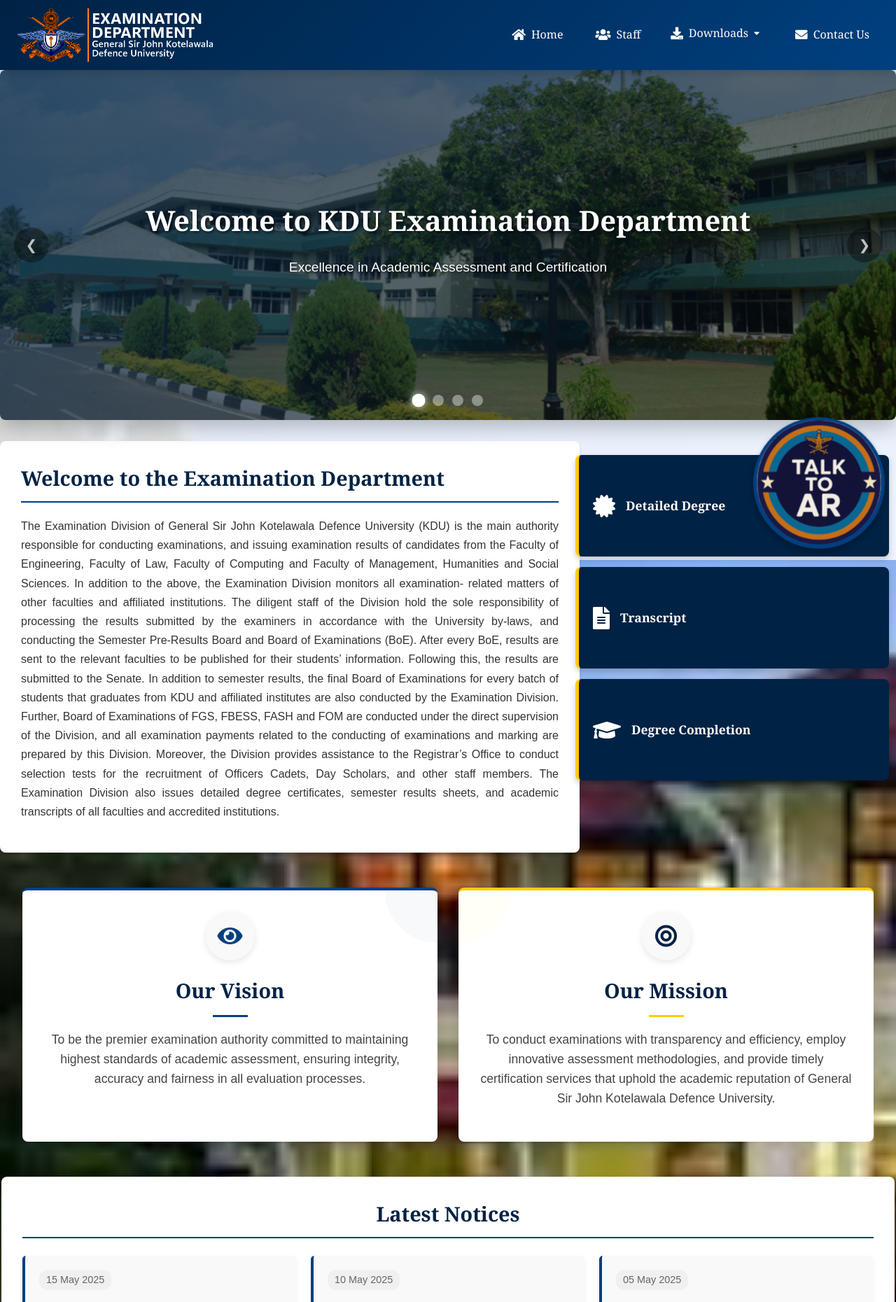
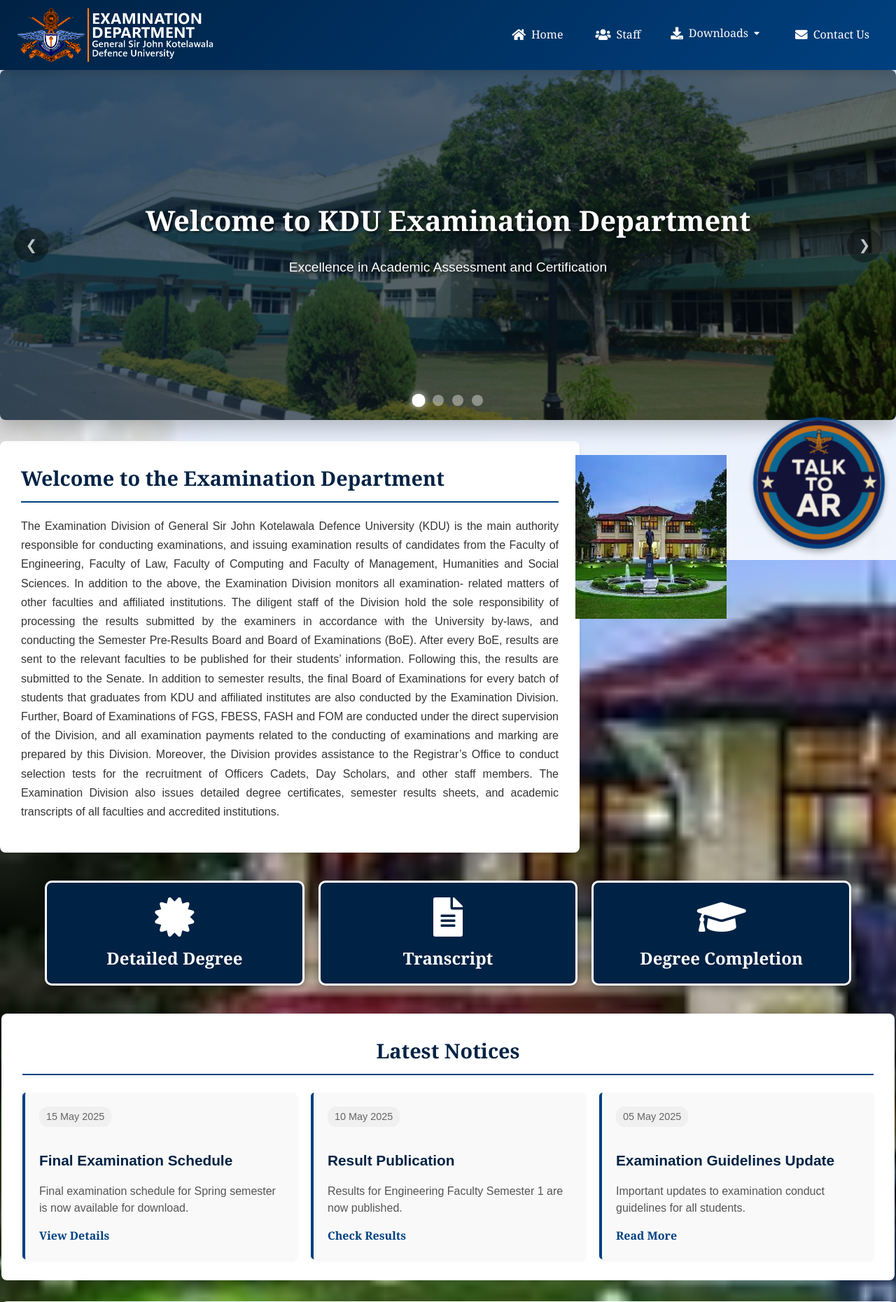
Before and after one commit to RWageesha/Examination-Department, a PHP site: page / in a window 1280 px wide. Shown: the top 1860 px of the page at 70% size. Run offline with PHP 8.4, Linux system fonts and the light colour scheme; some web fonts are replaced.

Commit message:
Certificate-buttons

```diff
--- a/assets/css/style.css
+++ b/assets/css/style.css
@@ -870,9 +870,6 @@ header img {
     flex-direction: column;
     align-items: center;
     justify-content: center;
-    width: 400px;
-    height: 100px;
-    border-radius: 10px; /* Changed from 50% (circle) to 10px for slightly rounded corners */
     background-color: #002244;
     color: white;
     text-decoration: none;
@@ -880,7 +877,14 @@ header img {
     transition: all 0.3s ease;
     border: 3px solid #fff;
     text-align: center;
+    border-radius: 10px;
     padding: 20px;
+}
+
+.certificate-button:hover {
+    transform: scale(1.05);
+    background-color: #004080;
+    box-shadow: 0 6px 16px rgba(0, 0, 0, 0.4);
 }
 
 .certificate-button i {
@@ -892,12 +896,6 @@ header img {
     font-size: 1.3rem;
     font-weight: bold;
     line-height: 1.3;
-}
-
-.certificate-button:hover {
-    transform: scale(1.05);
-    background-color: #004080;
-    box-shadow: 0 6px 16px rgba(0, 0, 0, 0.4);
 }
 
 /* Media query for responsive design */
@@ -907,6 +905,14 @@ header img {
         width: 100%;
         margin: 20px 0;
     }
+}
+
+#image-container1{
+    position: absolute;
+    right: 10px;
+    top: 650px; /* Adjust this value based on your layout */
+    width: 35%;
+    z-index: 5;
 }
 
 /* Certificate Services Section Styling */
@@ -916,6 +922,57 @@ header img {
     top: 650px; /* Adjust this value based on your layout */
     width: 35%;
     z-index: 5;
+}
+
+#vision-mission {
+    width: 90%; /* Match the width of the section above */
+    margin: 40px auto;
+    padding: 0;
+}
+
+.three-buttons-container {
+    display: flex;
+    /* This minimizes the gap between buttons */
+    gap: 20px;
+    justify-content: center;
+}
+
+/* Targeting the buttons inside our new container to make them bigger */
+.three-buttons-container .certificate-button {
+    /* flex: 1 makes each button grow to fill available space */
+    flex: 1;
+    /* Set a max-width to prevent them from becoming too wide on large screens */
+    max-width: 450px;
+    /* Increased height for a bigger button */
+    height: 150px;
+}
+
+/* Making the icon and text larger to match the bigger button */
+.three-buttons-container .certificate-button i {
+    font-size: 3.5rem; /* Increased icon size */
+    margin-bottom: 15px;
+}
+
+.three-buttons-container .certificate-button span {
+    font-size: 1.5rem; /* Increased font size */
+    font-weight: bold;
+    line-height: 1.3;
+}
+
+
+/* Responsive adjustments for the three buttons */
+@media (max-width: 992px) {
+    .three-buttons-container {
+        /* Stack the buttons vertically on smaller screens */
+        flex-direction: column;
+        align-items: center;
+    }
+
+    .three-buttons-container .certificate-button {
+        width: 100%;
+        /* Remove max-width when stacked so they can be full-width */
+        max-width: none;
+    }
 }
 
 .certificate-buttons {
@@ -994,9 +1051,9 @@ header img {
 }
 /* Vision & Mission Section Styling */
 #vision-mission {
-    width: 95%;
-    margin: 0 auto 30px;
-    padding: 20px;
+    width: 90%; /* Match the width of the section above */
+    margin: 40px auto;
+    padding: 0;
 }
 
 .vision-mission-container {
--- a/index.html
+++ b/index.html
@@ -135,8 +135,7 @@
                 <i class="fas fa-chart-bar"></i>
                 <span>Exam Results</span>
             </a>
-        </div>
--->
+        </div>-->
         <!-- Navigation arrows -->
         <button class="slider-arrow prev-arrow">&#10094;</button>
         <button class="slider-arrow next-arrow">&#10095;</button>
@@ -161,7 +160,30 @@
 
         <!-- Certificate Services Section -->
         <section id="certificate-services">
-            <div class="certificate-buttons">
+            <!--<div class="certificate-buttons">-->
+            <div class="image-container1">
+                <img src="./assets/images/KDU.jpeg" alt="Descriptive text for the image" class="image-container1">
+            </div>
+
+                <!--<a href="#detailed-degree" class="certificate-button">
+                    <i class="fas fa-certificate"></i>
+                    <span>Detailed Degree</span>
+                </a>
+                <a href="#transcript" class="certificate-button">
+                    <i class="fas fa-file-alt"></i>
+                    <span>Transcript</span>
+                </a>
+                <a href="#degree-completion" class="certificate-button">
+                    <i class="fas fa-graduation-cap"></i>
+                    <span>Degree Completion</span>
+                </a>-->
+            <!--</div>-->
+        </section>
+
+        <!-- Vision & Mission Sections -->
+<section id="vision-mission">
+
+    <div class="three-buttons-container">
                 <a href="#detailed-degree" class="certificate-button">
                     <i class="fas fa-certificate"></i>
                     <span>Detailed Degree</span>
@@ -175,11 +197,32 @@
                     <span>Degree Completion</span>
                 </a>
             </div>
-        </section>
+    <!--<div class="vision-mission-container">
+        <div class="certificate-buttons">
+                <a href="#detailed-degree" class="certificate-button">
+                    <i class="fas fa-certificate"></i>
+                    <span>Detailed Degree</span>
+                </a>
+            </div>
 
+        <div class="certificate-buttons">
+                <a href="#transcript" class="certificate-button">
+                    <i class="fas fa-file-alt"></i>
+                    <span>Transcript</span>
+                </a>
+            </div>
+
+            <div class="certificate-buttons">
+                <a href="#degree-completion" class="certificate-button">
+                    <i class="fas fa-graduation-cap"></i>
+                    <span>Degree Completion</span>
+                </a>
+            </div>
+    </div>-->
+</section>
 
         <!-- Vision & Mission Sections -->
-<section id="vision-mission">
+<!--<section id="vision-mission">
     <div class="vision-mission-container">
         <div class="vision-box">
             <div class="vision-icon">
@@ -197,7 +240,7 @@
             <p>To conduct examinations with transparency and efficiency, employ innovative assessment methodologies, and provide timely certification services that uphold the academic reputation of General Sir John Kotelawala Defence University.</p>
         </div>
     </div>
-</section>
+</section> -->
 
         <section id="notices">
             <h2>Latest Notices</h2>
```
